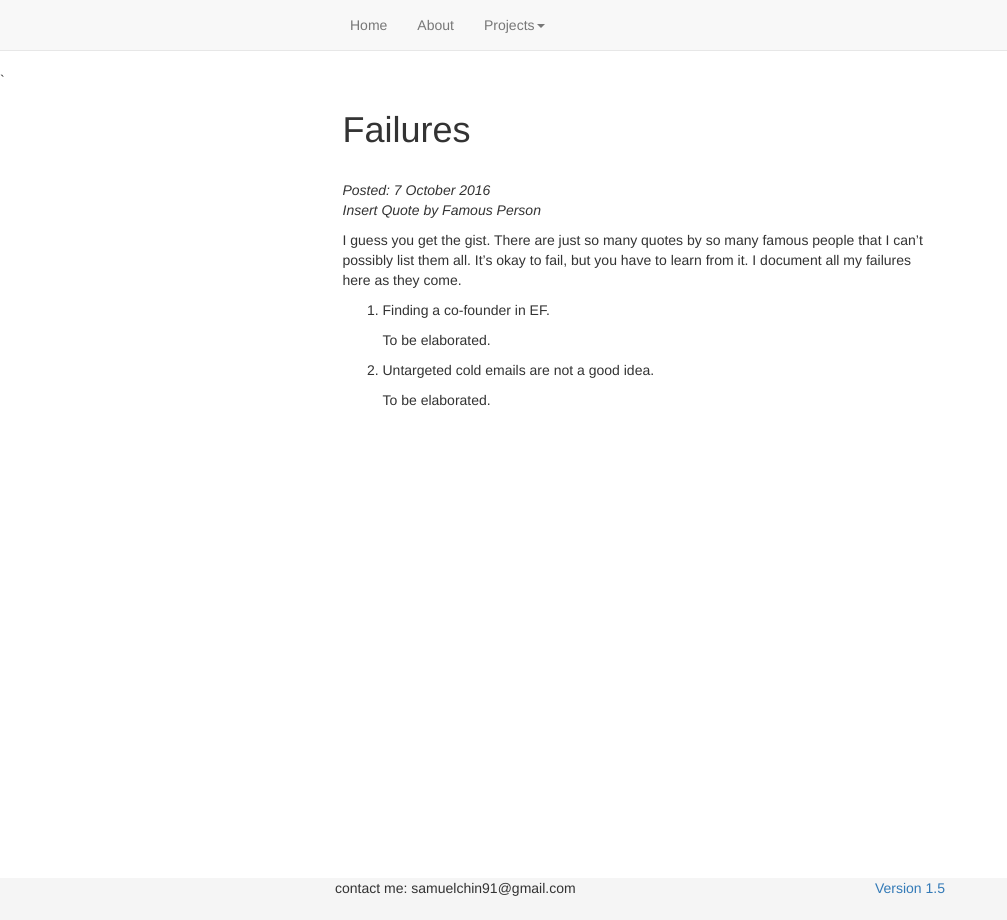
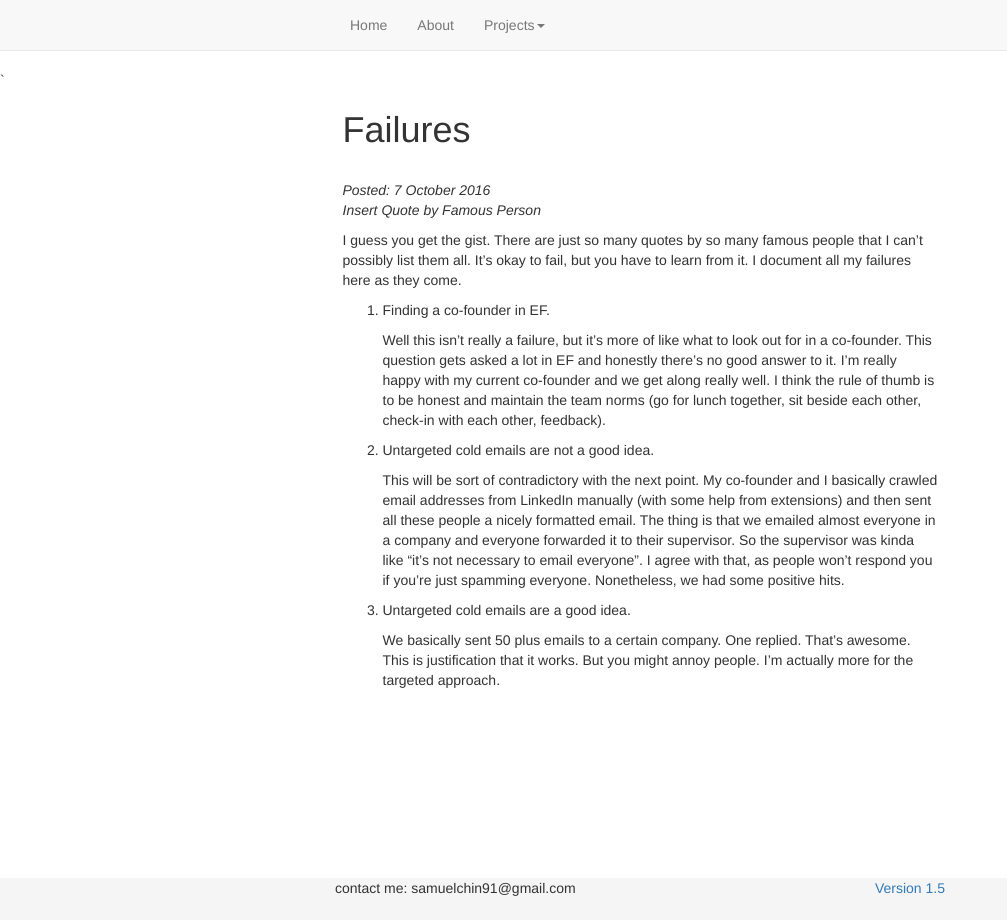
Before and after one commit to sspeng/jkschin.github.io, a Jekyll site: the page built from _posts/2016-10-07-failures.md, in a window 1280 px wide. Shown: the whole page, without its empty margins (0-1007 px from the left). Built offline with Jekyll 4.4.1, drawn with Linux system fonts in a browser that asks for light colours; nearby versions of some CDN libraries.

Commit message:
Failures update

```diff
--- a/_posts/2016-10-07-failures.md
+++ b/_posts/2016-10-07-failures.md
@@ -11,8 +11,12 @@ I guess you get the gist. There are just so many quotes by so many famous people
 
 1. Finding a co-founder in EF.
 
-	To be elaborated.
+	Well this isn't really a failure, but it's more of like what to look out for in a co-founder. This question gets asked a lot in EF and honestly there's no good answer to it. I'm really happy with my current co-founder and we get along really well. I think the rule of thumb is to be honest and maintain the team norms (go for lunch together, sit beside each other, check-in with each other, feedback).
 
 2. Untargeted cold emails are not a good idea.
 
-	To be elaborated.
+	This will be sort of contradictory with the next point. My co-founder and I basically crawled email addresses from LinkedIn manually (with some help from extensions) and then sent all these people a nicely formatted email. The thing is that we emailed almost everyone in a company and everyone forwarded it to their supervisor. So the supervisor was kinda like "it's not necessary to email everyone". I agree with that, as people won't respond you if you're just spamming everyone. Nonetheless, we had some positive hits.
+
+3. Untargeted cold emails are a good idea.
+
+	We basically sent 50 plus emails to a certain company. One replied. That's awesome. This is justification that it works. But you might annoy people. I'm actually more for the targeted approach.
```
